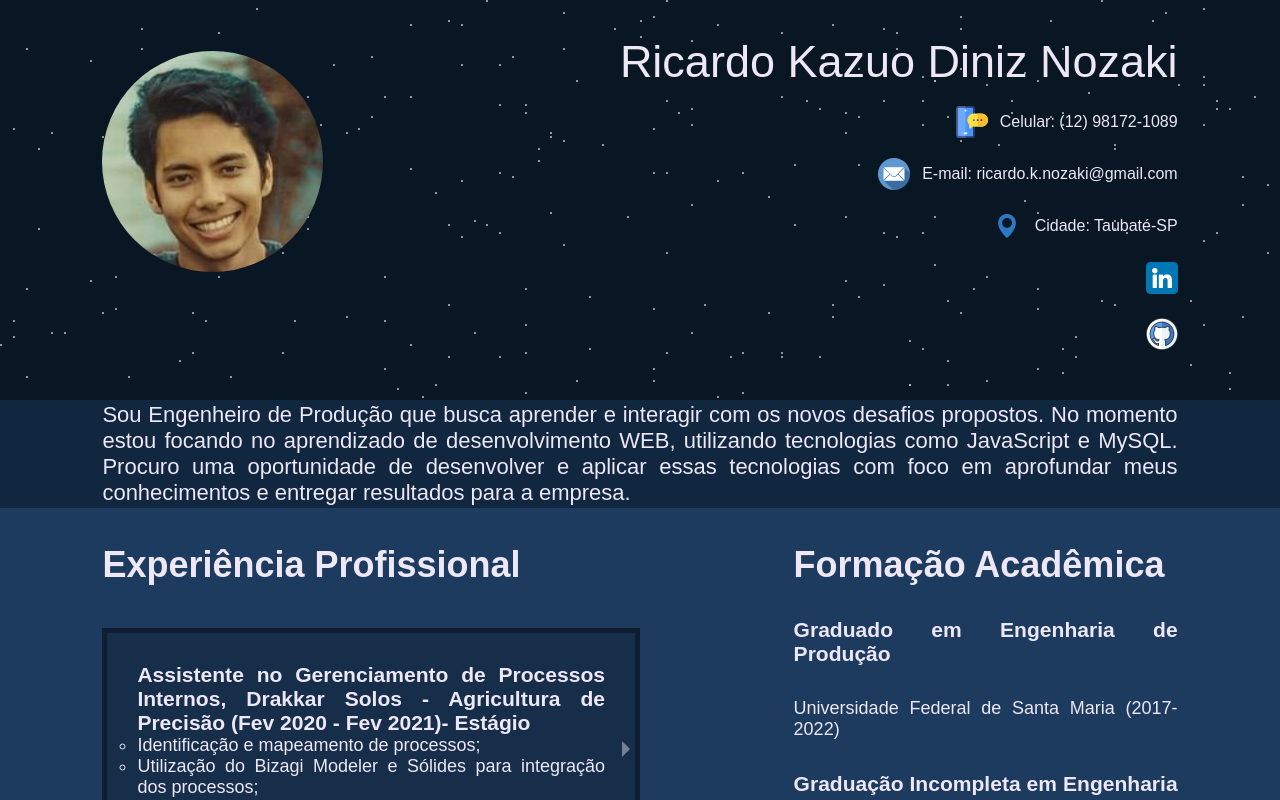
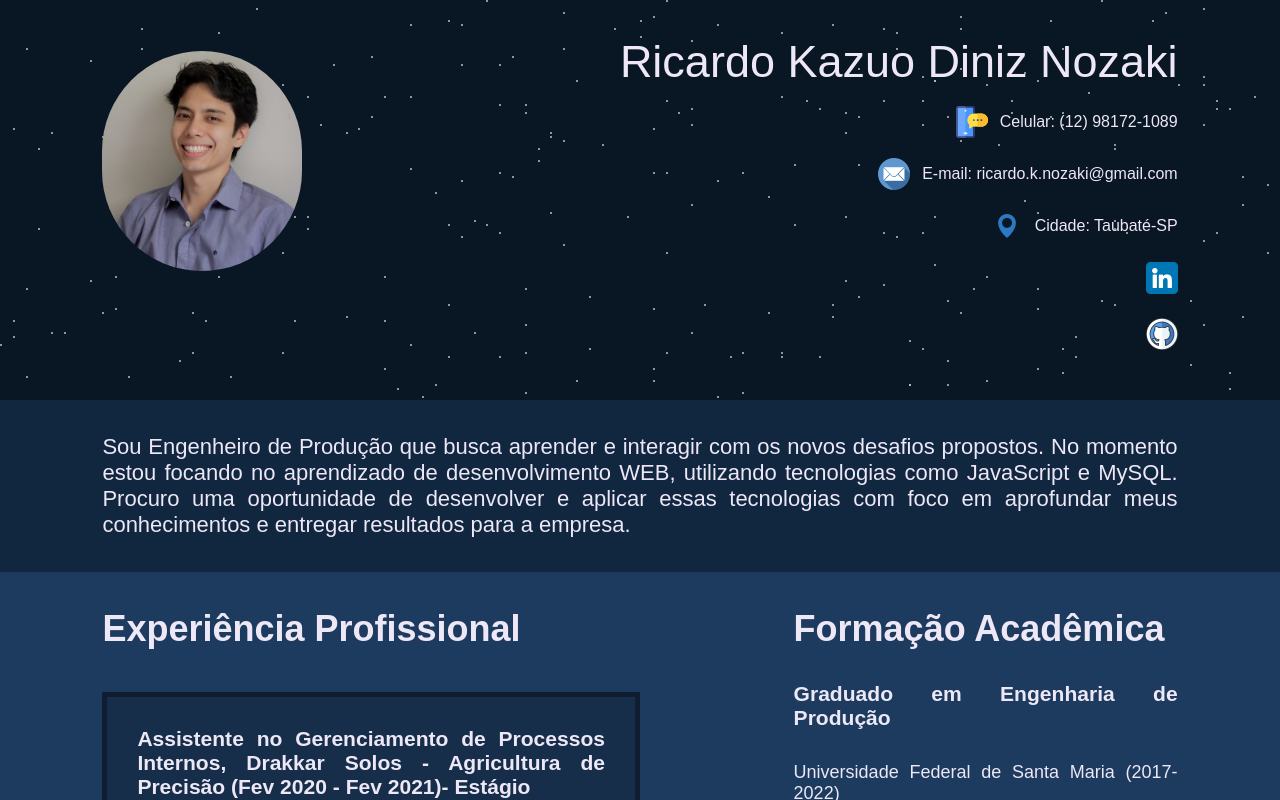
Before and after one commit to Rickazuo/portfolio, a React (Create React App) app: page / in a window 1280 px wide. Shown: the top 800 px of the page. Built offline with nearby package versions, Linux system fonts and the light colour scheme.

Commit message:
change photo and adjust aboutme

```diff
--- a/src/App.css
+++ b/src/App.css
@@ -50,11 +50,13 @@
   z-index: 3;
   left: 8vw;
   top: 4vw;
+  width: 200px;
+  height: auto;
 }
 
 .aboutMe {
   background-color: #112740;
-  padding: 0.125rem 8vw;
+  padding: 2.125rem 8vw;
   font-size: 22px;
   text-align: justify;
 }
```
Also changed, not shown: src/assets/Foto.jpg.
